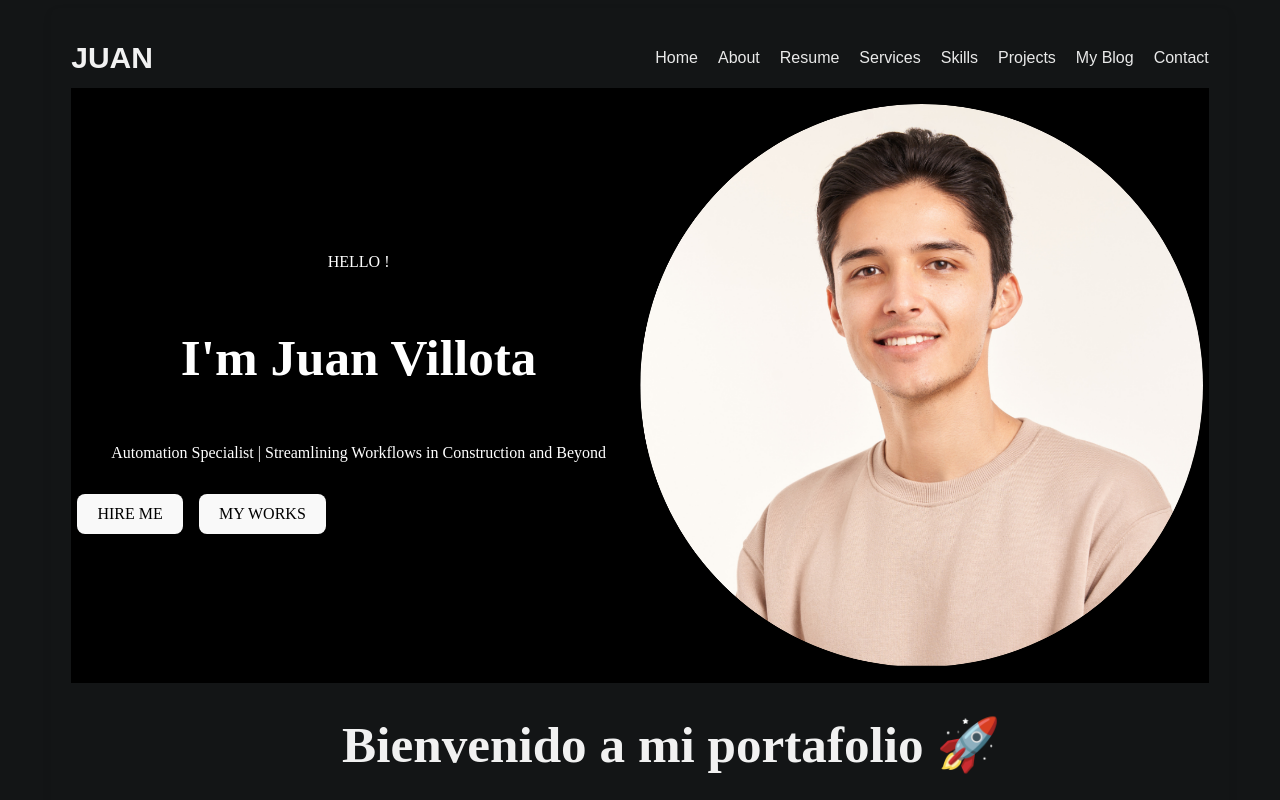
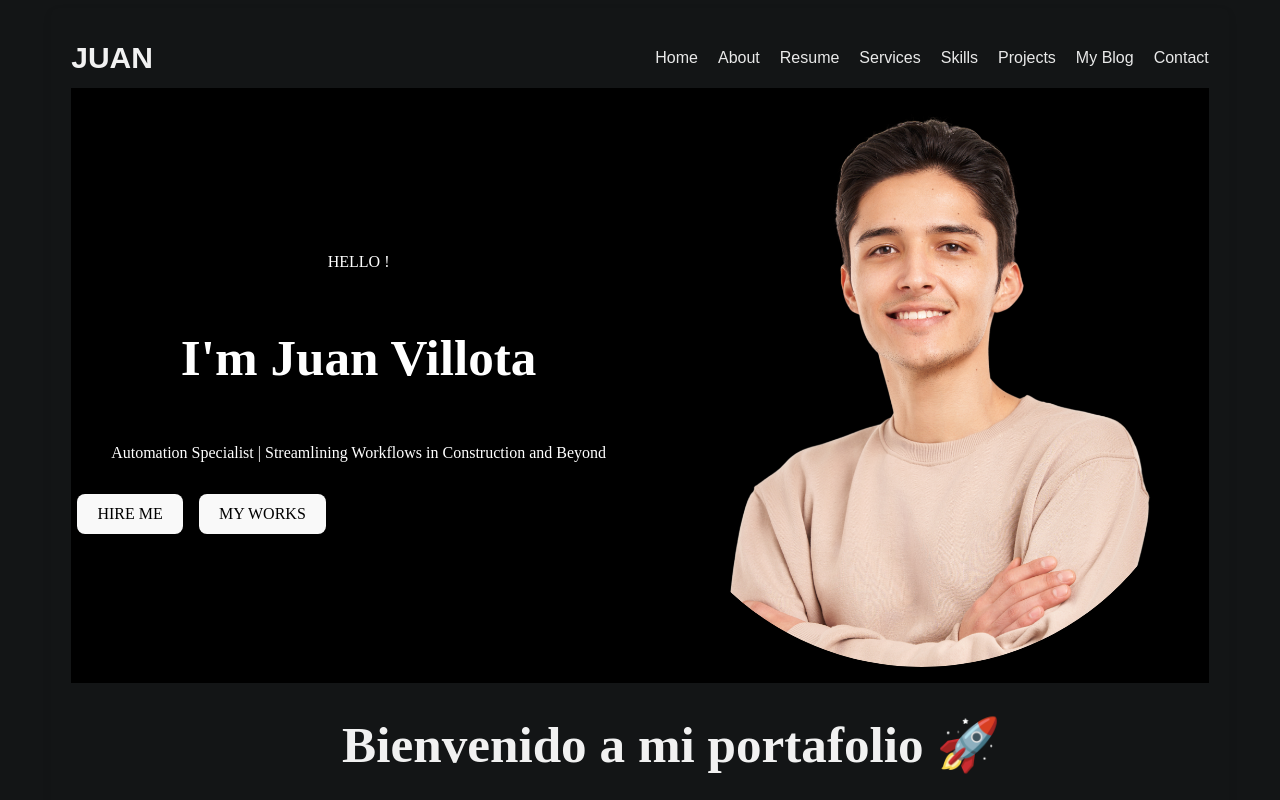
Before and after one commit to juanchovg1/mi-portafolio-frontend, a React (Vite) app: page / in a window 1280 px wide. Shown: the top 800 px of the page. Built offline with nearby package versions, Linux system fonts and the light colour scheme.

Commit message:
Update ProfileSection component: change image source to juan_nb.png for consistency

```diff
--- a/src/components/ProfileSection.jsx
+++ b/src/components/ProfileSection.jsx
@@ -24,7 +24,7 @@ return (
         </div>
         <div className="profile-image">
         <img
-            src="/juan.png" // Ensure the image is in the public folder
+            src="/juan_nb.png" // Ensure the image is in the public folder
             alt="Juan Villota"
         />
         </div>
```
Also changed, not shown: public/juan_nb.png (added).
